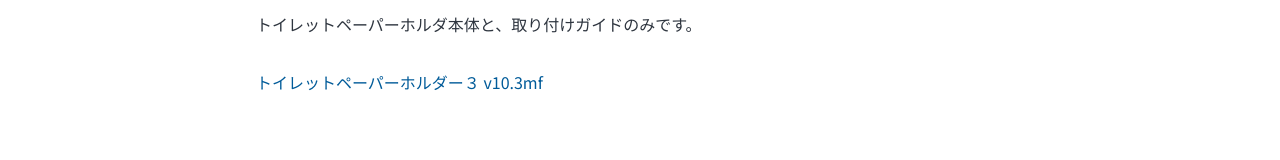
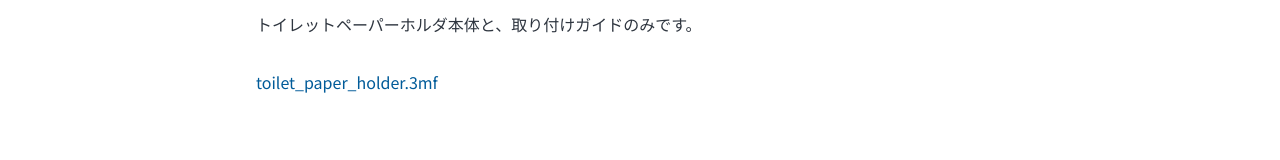
Before and after one commit to seya128/GanbaranaiHP-GatsbyStarterBlog, a Gatsby site: page /blog/toilet_paper_holder_no_drill/ in a window 1280 px wide. Shown: the part 7374-7534 px from the top of the page. Built offline with nearby package versions, Linux system fonts and the light colour scheme; Gatsby itself is replaced by a stand-in of ours; some packages are replaced by stand-ins of ours.

Commit message:
3Dデータがダウンロードできなかったので英文字に変更

```diff
--- a/content/blog/toilet_paper_holder_no_drill/index.md
+++ b/content/blog/toilet_paper_holder_no_drill/index.md
@@ -96,4 +96,4 @@ tags: ["3Dプリント","LIFE"]
 
 トイレットペーパーホルダ本体と、取り付けガイドのみです。
 
-[トイレットペーパーホルダー３ v10.3mf](./トイレットペーパーホルダー３%20v10.3mf)
+[toilet_paper_holder.3mf](toilet_paper_holder.3mf)
```
Also changed, not shown: 2 other files.
